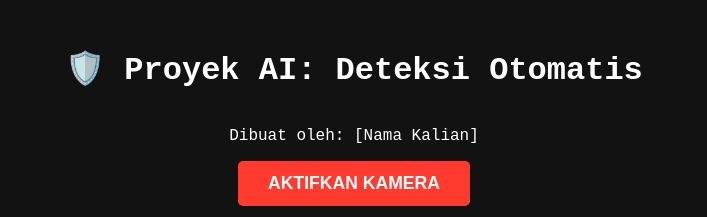
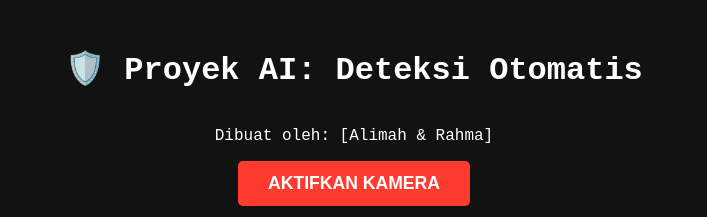
Before and after one commit to alimahhhhh1128-droid/Face_Identification, a plain HTML site: page index.html in a window 1280 px wide. Shown: the top 217 px of the page, without its empty margins (286-993 px from the left). Drawn offline with Linux system fonts and the light colour scheme.

Commit message:
Update index.html

```diff
--- a/index.html
+++ b/index.html
@@ -22,7 +22,7 @@
 
     <!-- GANTI BAGIAN INI dengan judul proyek kalian -->
     <h1>🛡️ Proyek AI: Deteksi Otomatis</h1>
-    <p>Dibuat oleh: [Nama Kalian]</p>
+    <p>Dibuat oleh: [Alimah & Rahma]</p>
 
     <button id="btn-init" class="btn-start">AKTIFKAN KAMERA</button>
     <div id="status">STATUS: MATI</div>
```
